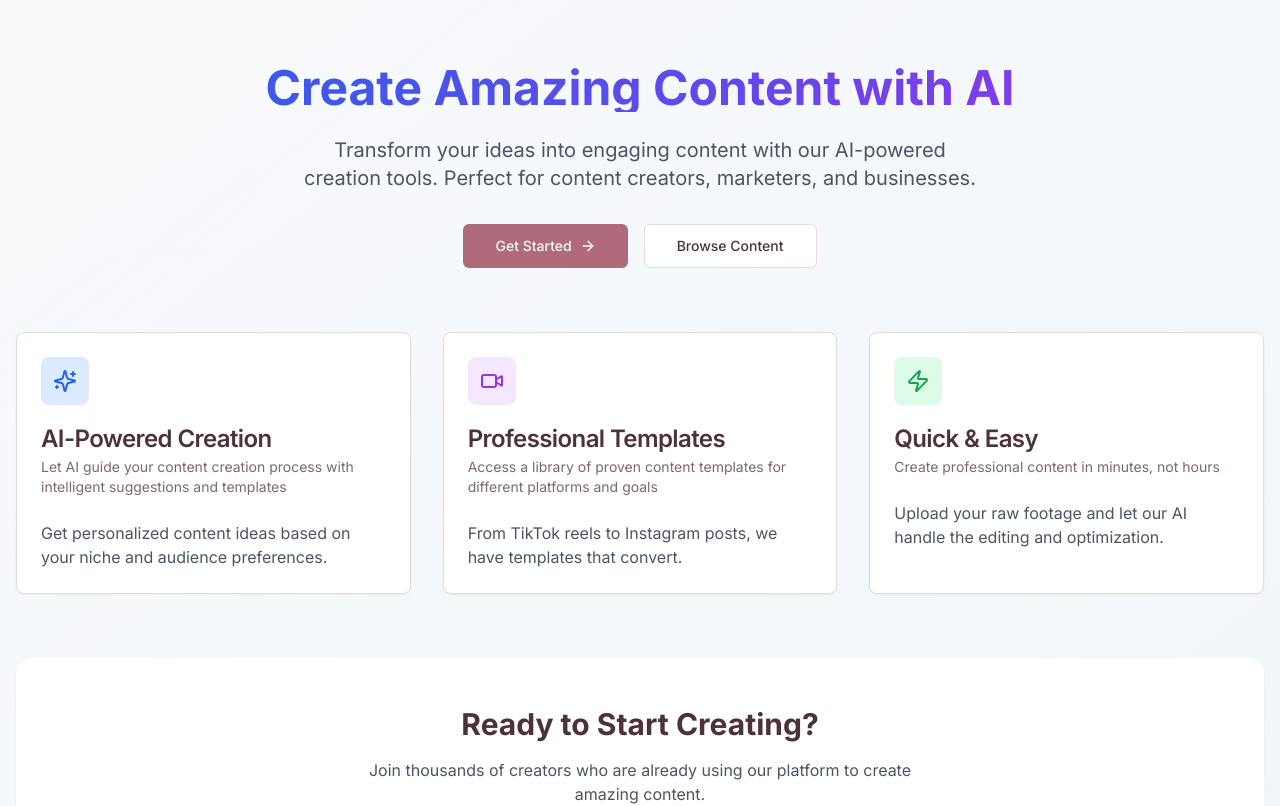
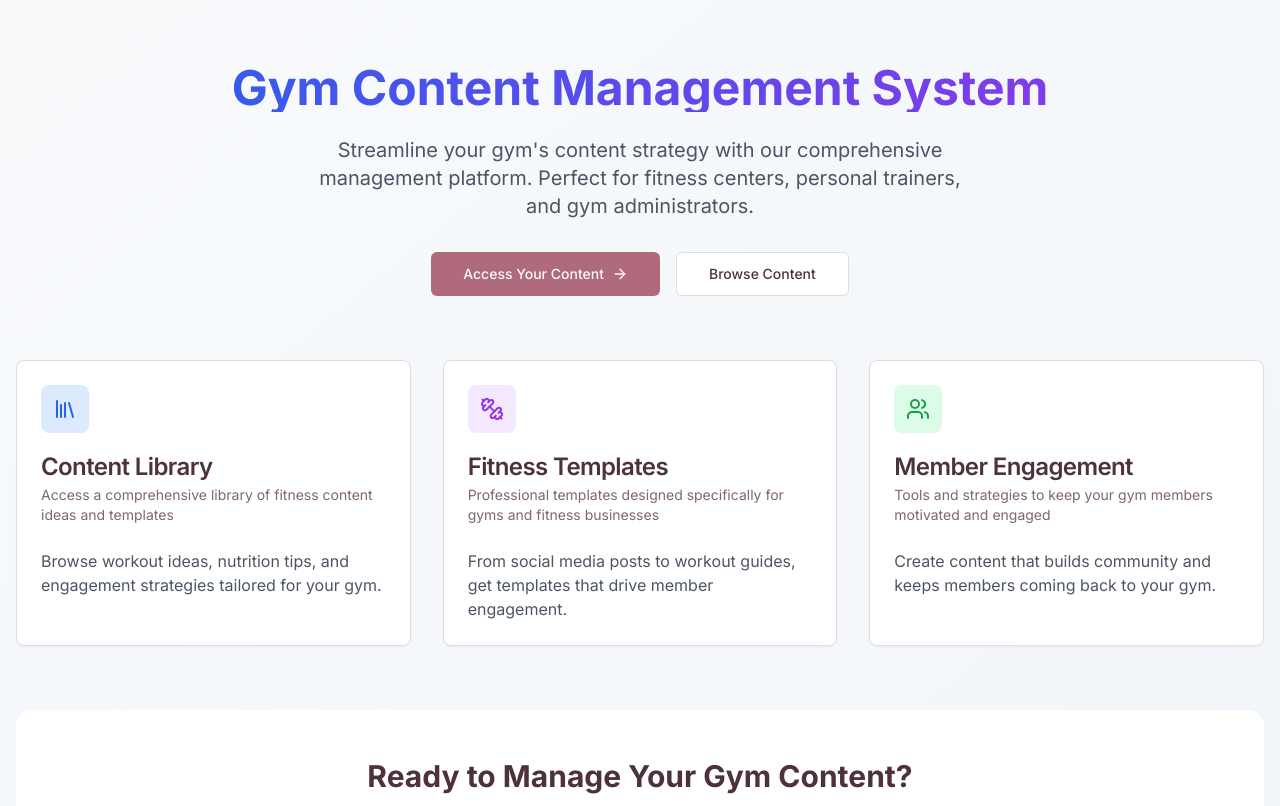
Before and after one commit to Jaymelynng/Content-Vision-with-panels, a React (Vite) app: page / in a window 1280 px wide. Shown: the top 806 px of the page. Built offline with nearby package versions, Linux system fonts and the light colour scheme.

Commit message:
Refactor: Implement gym-focused landing page
- Update the index page to be a gym-specific landing page.
- Keep the content library as the main authenticated experience.

```diff
--- a/src/pages/Index.tsx
+++ b/src/pages/Index.tsx
@@ -1,7 +1,7 @@
 
 import { Button } from "@/components/ui/button";
 import { Card, CardContent, CardDescription, CardHeader, CardTitle } from "@/components/ui/card";
-import { ArrowRight, Sparkles, Video, Zap } from "lucide-react";
+import { ArrowRight, Dumbbell, Library, Shield, Users } from "lucide-react";
 import { Link } from "react-router-dom";
 import { useAuth } from "@/hooks/useAuth";
 
@@ -13,11 +13,11 @@ const Index = () => {
       <div className="container mx-auto px-4 py-16">
         <div className="text-center mb-16">
           <h1 className="text-5xl font-bold mb-6 bg-gradient-to-r from-blue-600 to-purple-600 bg-clip-text text-transparent">
-            Create Amazing Content with AI
+            Gym Content Management System
           </h1>
           <p className="text-xl text-gray-600 mb-8 max-w-2xl mx-auto">
-            Transform your ideas into engaging content with our AI-powered creation tools.
-            Perfect for content creators, marketers, and businesses.
+            Streamline your gym's content strategy with our comprehensive management platform.
+            Perfect for fitness centers, personal trainers, and gym administrators.
           </p>
           <div className="flex gap-4 justify-center">
             {gym ? (
@@ -31,7 +31,7 @@ const Index = () => {
               <>
                 <Link to="/auth">
                   <Button size="lg" className="gap-2">
-                    Get Started
+                    Access Your Content
                     <ArrowRight className="h-5 w-5" />
                   </Button>
                 </Link>
@@ -49,16 +49,16 @@ const Index = () => {
           <Card className="hover:shadow-lg transition-shadow">
             <CardHeader>
               <div className="w-12 h-12 bg-blue-100 rounded-lg flex items-center justify-center mb-4">
-                <Sparkles className="h-6 w-6 text-blue-600" />
+                <Library className="h-6 w-6 text-blue-600" />
               </div>
-              <CardTitle>AI-Powered Creation</CardTitle>
+              <CardTitle>Content Library</CardTitle>
               <CardDescription>
-                Let AI guide your content creation process with intelligent suggestions and templates
+                Access a comprehensive library of fitness content ideas and templates
               </CardDescription>
             </CardHeader>
             <CardContent>
               <p className="text-gray-600">
-                Get personalized content ideas based on your niche and audience preferences.
+                Browse workout ideas, nutrition tips, and engagement strategies tailored for your gym.
               </p>
             </CardContent>
           </Card>
@@ -66,16 +66,16 @@ const Index = () => {
           <Card className="hover:shadow-lg transition-shadow">
             <CardHeader>
               <div className="w-12 h-12 bg-purple-100 rounded-lg flex items-center justify-center mb-4">
-                <Video className="h-6 w-6 text-purple-600" />
+                <Dumbbell className="h-6 w-6 text-purple-600" />
               </div>
-              <CardTitle>Professional Templates</CardTitle>
+              <CardTitle>Fitness Templates</CardTitle>
               <CardDescription>
-                Access a library of proven content templates for different platforms and goals
+                Professional templates designed specifically for gyms and fitness businesses
               </CardDescription>
             </CardHeader>
             <CardContent>
               <p className="text-gray-600">
-                From TikTok reels to Instagram posts, we have templates that convert.
+                From social media posts to workout guides, get templates that drive member engagement.
               </p>
             </CardContent>
           </Card>
@@ -83,16 +83,16 @@ const Index = () => {
           <Card className="hover:shadow-lg transition-shadow">
             <CardHeader>
               <div className="w-12 h-12 bg-green-100 rounded-lg flex items-center justify-center mb-4">
-                <Zap className="h-6 w-6 text-green-600" />
+                <Users className="h-6 w-6 text-green-600" />
               </div>
-              <CardTitle>Quick & Easy</CardTitle>
+              <CardTitle>Member Engagement</CardTitle>
               <CardDescription>
-                Create professional content in minutes, not hours
+                Tools and strategies to keep your gym members motivated and engaged
               </CardDescription>
             </CardHeader>
             <CardContent>
               <p className="text-gray-600">
-                Upload your raw footage and let our AI handle the editing and optimization.
+                Create content that builds community and keeps members coming back to your gym.
               </p>
             </CardContent>
           </Card>
@@ -100,13 +100,13 @@ const Index = () => {
 
         {!gym && (
           <div className="text-center bg-white rounded-2xl p-12 shadow-sm">
-            <h2 className="text-3xl font-bold mb-4">Ready to Start Creating?</h2>
+            <h2 className="text-3xl font-bold mb-4">Ready to Manage Your Gym Content?</h2>
             <p className="text-gray-600 mb-8 max-w-xl mx-auto">
-              Join thousands of creators who are already using our platform to create amazing content.
+              Join gym owners and fitness professionals who are streamlining their content strategy with our platform.
             </p>
             <Link to="/auth">
               <Button size="lg" className="gap-2">
-                Sign Up Now
+                Get Started Now
                 <ArrowRight className="h-5 w-5" />
               </Button>
             </Link>
```
